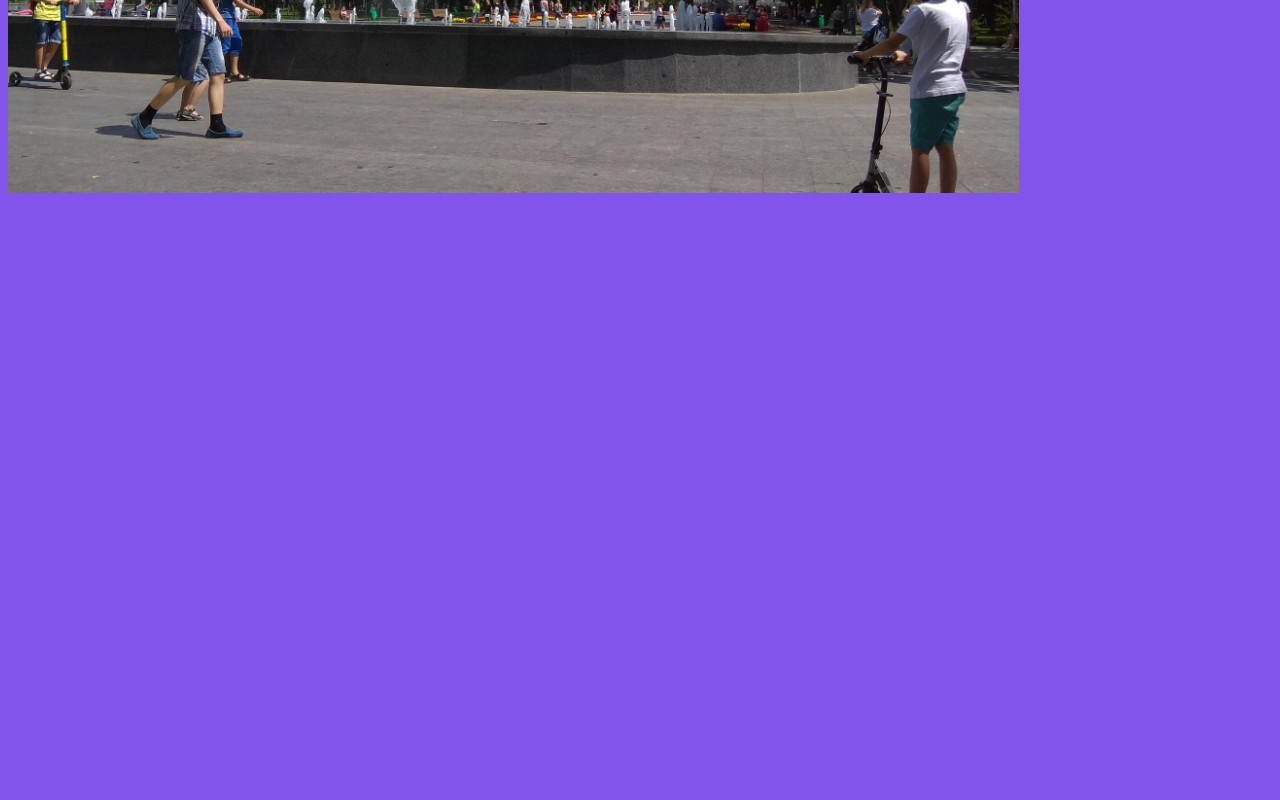
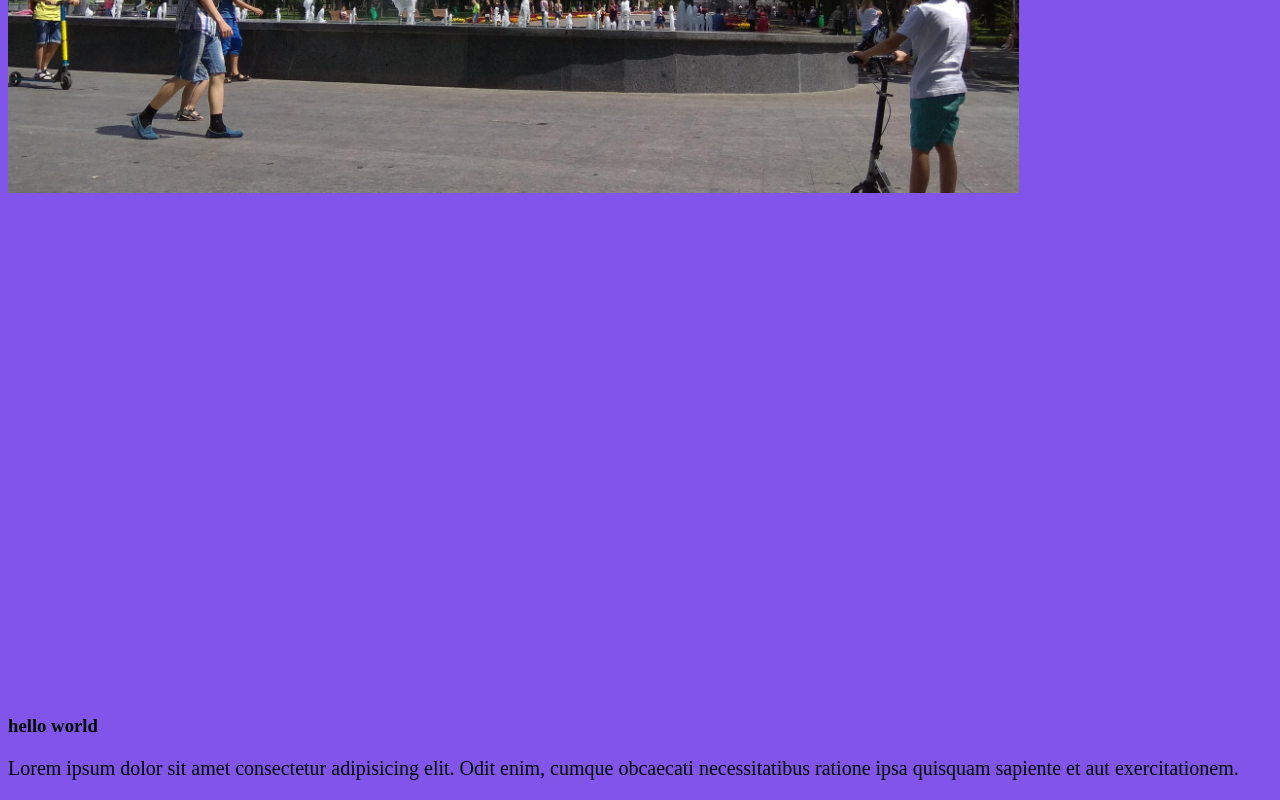
Before and after one commit to Romanych31/gulp-template, a website: page #src/index.html in a window 1280 px wide. Shown: the part 546-1346 px from the top of the page. Before the commit the page ends 1251 px from the top, so only its background shows below. Drawn offline with nearby package versions, Linux system fonts and the light colour scheme; files that its build step writes are made by us from their sources; files whose address does not match are found by name.

Commit message:
добавлен заголовок и параграф

```diff
--- a/#src/index.html
+++ b/#src/index.html
@@ -14,7 +14,9 @@
    <h2>hi</h2>
    <img class="image" src="img/image.jpg" alt="">
    <div class="img"></div>
-
+   <h3>hello world</h3>
+   <p>Lorem ipsum dolor sit amet consectetur adipisicing elit. Odit enim, cumque obcaecati necessitatibus ratione ipsa
+      quisquam sapiente et aut exercitationem.</p>
    <script src="js/script.min.js"></script>
 </body>
 
```
Also changed, not shown: gulp-temp/index.html (+3 -1 lines).
